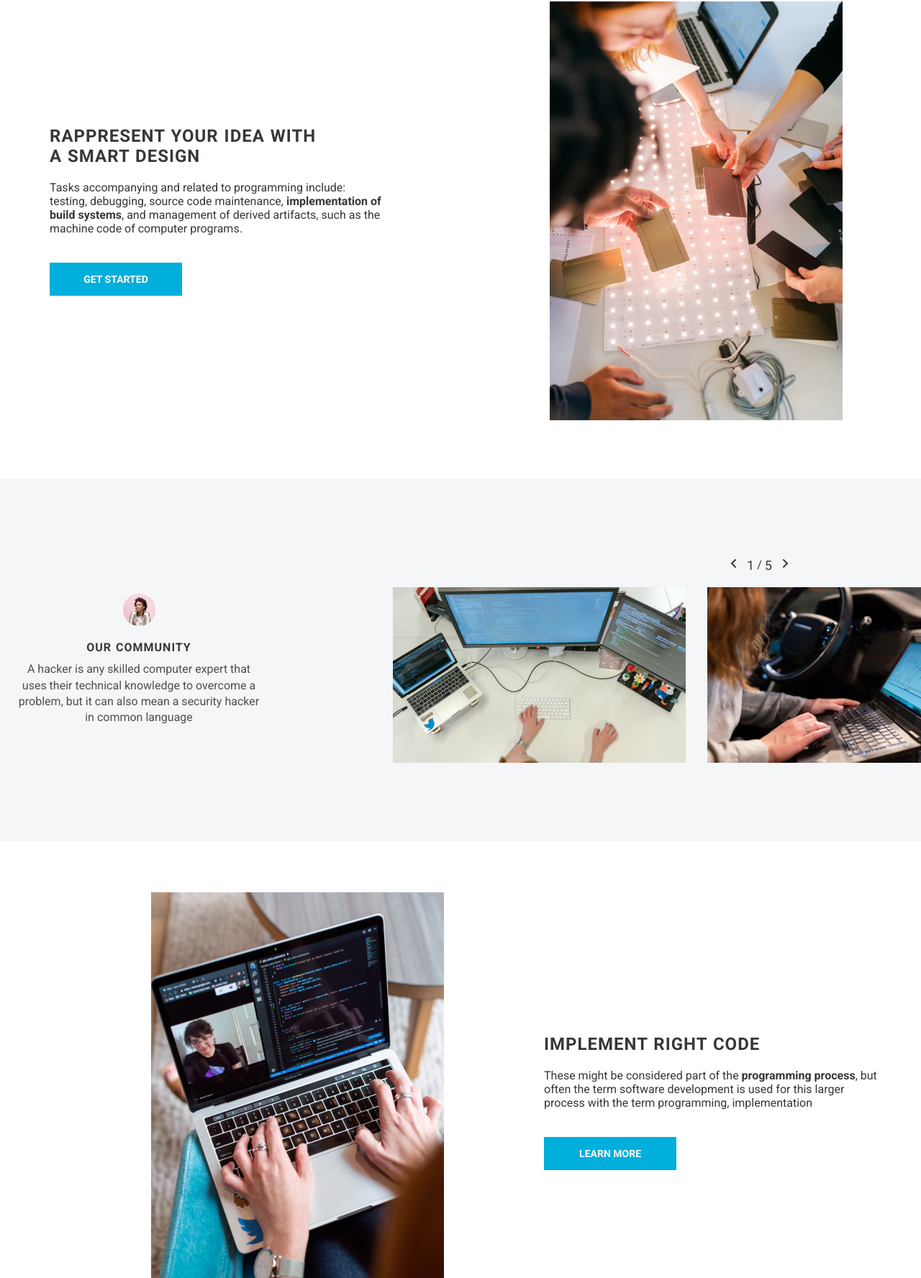
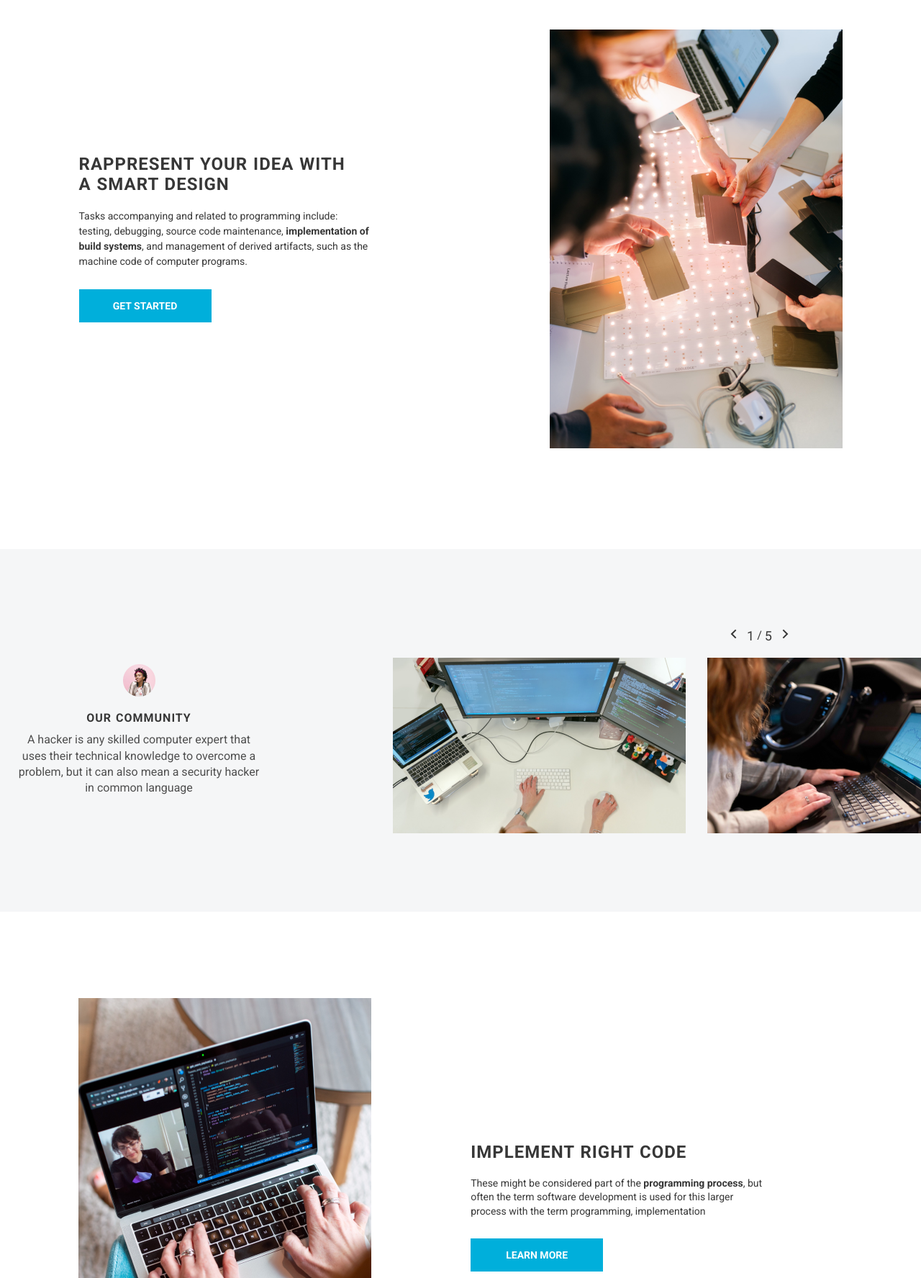
Before and after one commit to avvvr/JS2020Q3, a plain HTML site: page webdev/index.html in a window 1280 px wide. Shown: the part 823-2599 px from the top of the page at 72% size. Drawn offline with Linux system fonts and the light colour scheme.

Commit message:
fix margins

```diff
--- a/webdev/index.html
+++ b/webdev/index.html
@@ -11,7 +11,7 @@
 <body>
     <div class="parent-of-all">
         <header id="header">
-            <nav class="nav">
+            <nav class="nav test">
                 <!--H1 for search machines-->
                 <h1 class="webdev">webdev</h1>
                 <ul class="nav-list">
@@ -69,7 +69,7 @@
 
             <section class="rappresent">
                 <div class="left-rappresent">
-                    <div>
+                    <div class="rappresent-content-box">
                         <h2 class="dark-bold-h2">Rappresent your idea with
                             a smart Design</h2>
                         <div class="rappresent-text">Tasks accompanying and related to programming include: testing,
@@ -133,7 +133,7 @@
                     <img src="./assets/content-image-2.png">
                 </figure>
                 <div class="right-implement">
-                    <div>
+                    <div class="implement-content">
                         <h2 class="dark-bold-h2">Implement right Code</h2>
                         <div class="implement-text">These might be considered part of the <strong>programming
                                 process</strong>, but often the term software development is used for this larger
--- a/webdev/style.css
+++ b/webdev/style.css
@@ -43,6 +43,7 @@ header {
 
 .nav {
     position: absolute;
+    margin-right: 45px;
 }
 
 .nav-list {
@@ -68,7 +69,7 @@ header {
 
 .nav-list li:nth-child(2),
 .nav-list li:nth-child(4) {
-    margin: 0 85px;
+    margin: 0 78px;
 }
 
 .nav-list li:nth-child(3) {
@@ -123,7 +124,7 @@ main {
 .your-life-heading {
     display: flex;
     align-items: flex-end;
-    margin-top: 230px;
+    margin-top: 231px;
 
     font-size: 64px;
     font-weight: bold;
@@ -138,7 +139,7 @@ main {
     justify-content: center;
 
     width: 460px;
-    margin-top: 20px;
+    margin-top: 22px;
     margin-bottom: 30px;
 
     font-size: 18px;
@@ -199,7 +200,7 @@ main {
     align-items: center;
     justify-content: center;
     width: 1600px;
-    height: 744px;
+    height: 842px;
 }
 
 .left-rappresent {
@@ -211,10 +212,16 @@ main {
     /*margin-left: 2px;*/
 }
 
+.rappresent-content-box {
+    margin-bottom: 22px;
+    margin-left: 20px;
+}
+
 .right-rappresent {
     display: flex;
     align-items: flex-start;
     width: 676px;
+    margin-bottom: 20px;
 
 }
 
@@ -231,13 +238,16 @@ h2 {
 }
 
 .rappresent-text {
-    width: 466px;
+    width: 405px;
 
     color: var(--dark);
-    /*line-height: 1.4;*/
+
+    font-size: 14px;
+    line-height: 1.5;
+    /*letter-spacing: 0.3px;*/
 
     margin-top: 20px;
-    margin-bottom: 30px;
+    margin-bottom: 20px;
 }
 
 /**/
@@ -365,30 +375,36 @@ h2 {
     align-items: center;
     justify-content: center;
     width: 1600px;
-    height: 744px;
+    height: 842px;
 }
 
 .left-implement {
-    width: 851px;
+    width: 780px;
     display: flex;
     justify-content: flex-end;
-    margin-right: 139px;
     margin-bottom: 20px;
 }
 
 .right-implement {
-    width: 749px;
-    margin-bottom: 20px;
+    width: 835px;
+    margin-right: 200px;
+    margin-bottom: 16px;
+}
+
+.implement-content{
+    margin-left: 138px;
+    margin-bottom: 6px;
 }
 
 .implement-text {
-    width: 466px;
+    width: 405px;
+    font-size: 14px;
 
     color: var(--dark);
-    /*line-height: 1.4;*/
+    line-height: 1.4;
 
     margin-top: 20px;
-    margin-bottom: 30px;
+    margin-bottom: 20px;
 }
 
 /**/
@@ -620,6 +636,6 @@ footer {
     color: #818181;
 }
 
-.footer-links a{
+.footer-links a {
     cursor: pointer;
 }
```
